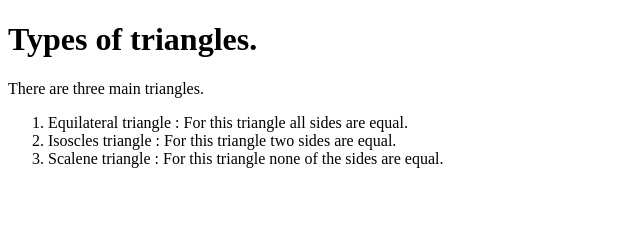
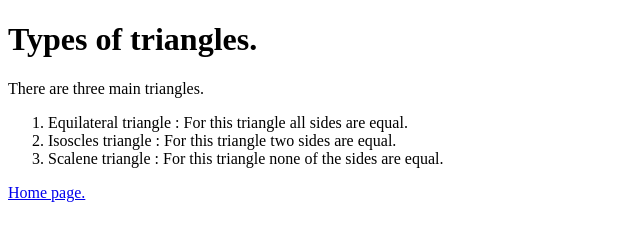
Before and after one commit to dorismtae/Triangle-Track, a plain HTML site: page triangle.html in a window 1280 px wide. Shown: the whole page, without its empty margins (0-640 px from the left). Drawn offline with Linux system fonts and the light colour scheme.

```diff
--- a/triangle.html
+++ b/triangle.html
@@ -13,5 +13,7 @@
 <li>Isoscles triangle : For this triangle two sides are equal.</li>
 <li>Scalene triangle : For this triangle none  of the sides are equal.</li>
 </ol>
+<p class="intro"> <a href="index.html">Home page.</a></p>
+
   </body>
 </html>
```
